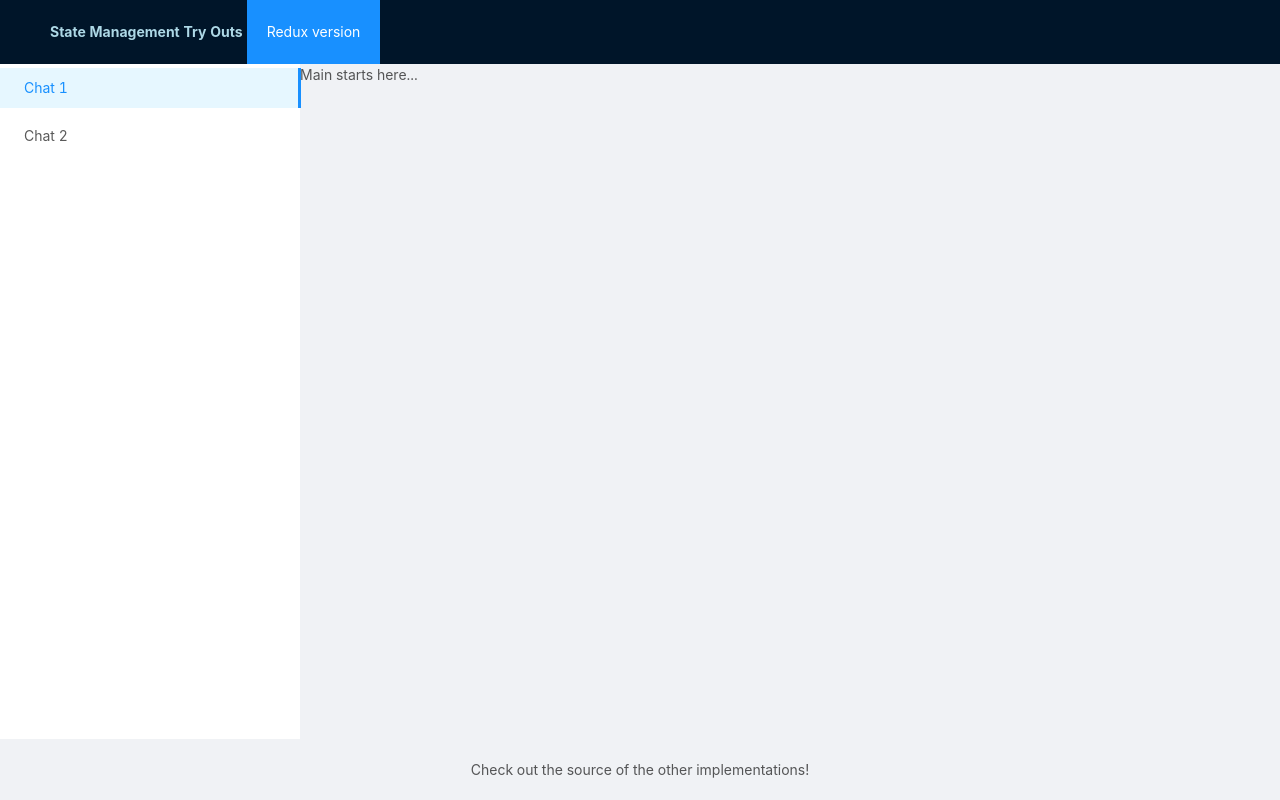
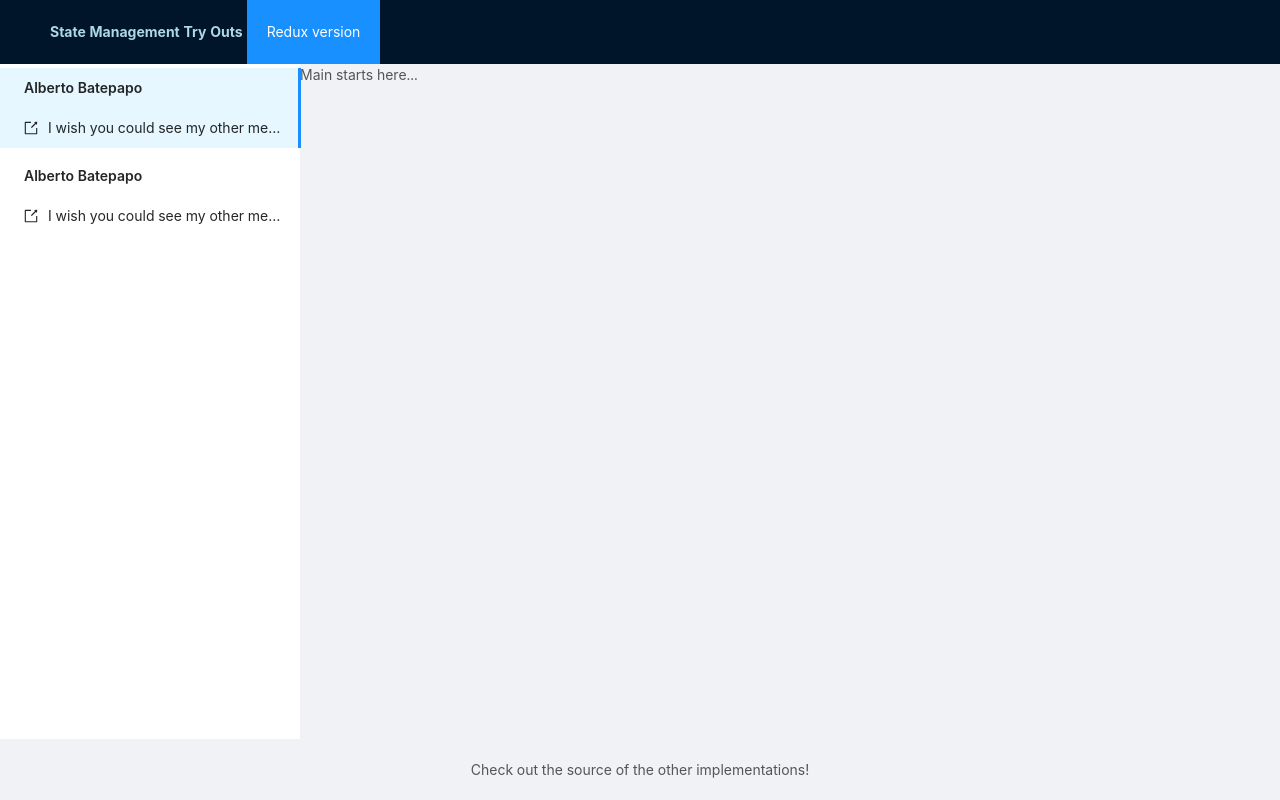
Before and after one commit to latobibor/state-managers-tryout, a React (Create React App) app: page / in a window 1280 px wide. Built offline with nearby package versions, Linux system fonts and the light colour scheme.

Commit message:
prettifying sidebar and add stem component for chats

```diff
--- a/src/App.tsx
+++ b/src/App.tsx
@@ -2,7 +2,7 @@ import React from 'react';
 import styles from './App.module.less';
 import { Layout } from 'antd';
 import { HeaderWithNavigation } from './components/main-layout/header';
-import { SideMenu } from './components/main-layout/sider';
+import { SideMenu } from './components/main-layout/sidebar-components/sider';
 
 const { Content, Footer } = Layout;
 
--- /dev/null
+++ b/src/components/main-layout/sidebar-components/side-chat.tsx
@@ -0,0 +1,20 @@
+import React from 'react';
+import { ExportOutlined } from '@ant-design/icons';
+import { Row, Typography } from 'antd';
+
+const { Text } = Typography;
+
+export function SideChat() {
+  return (
+    <div>
+      <Row>
+        <Text strong ellipsis>Alberto Batepapo</Text>
+      </Row>
+      <Row>
+        <Text ellipsis>
+          <ExportOutlined />I wish you could see my other messages, but hey, that's what we have now.
+        </Text>
+      </Row>
+    </div>
+  );
+}
--- /dev/null
+++ b/src/components/main-layout/sidebar-components/sider.module.less
@@ -0,0 +1,3 @@
+.side-menu-item {
+  height: auto !important;
+}
--- a/src/components/main-layout/sider.tsx
+++ b/src/components/main-layout/sidebar-components/sider.tsx
@@ -1,5 +1,7 @@
 import React from 'react';
 import { Menu, Layout } from 'antd';
+import { SideChat } from './side-chat';
+import styles from './sider.module.less';
 
 const { Sider } = Layout;
 
@@ -12,8 +14,12 @@ export function SideMenu() {
         defaultOpenKeys={['sub1']}
         style={{ height: '100%', borderRight: 0 }}
       >
-        <Menu.Item key="1">Chat 1</Menu.Item>
-        <Menu.Item key="2">Chat 2</Menu.Item>
+        <Menu.Item className={styles['side-menu-item']} key="1">
+          <SideChat />
+        </Menu.Item>
+        <Menu.Item className={styles['side-menu-item']} key="2">
+          <SideChat />
+        </Menu.Item>
       </Menu>
     </Sider>
   );
```
